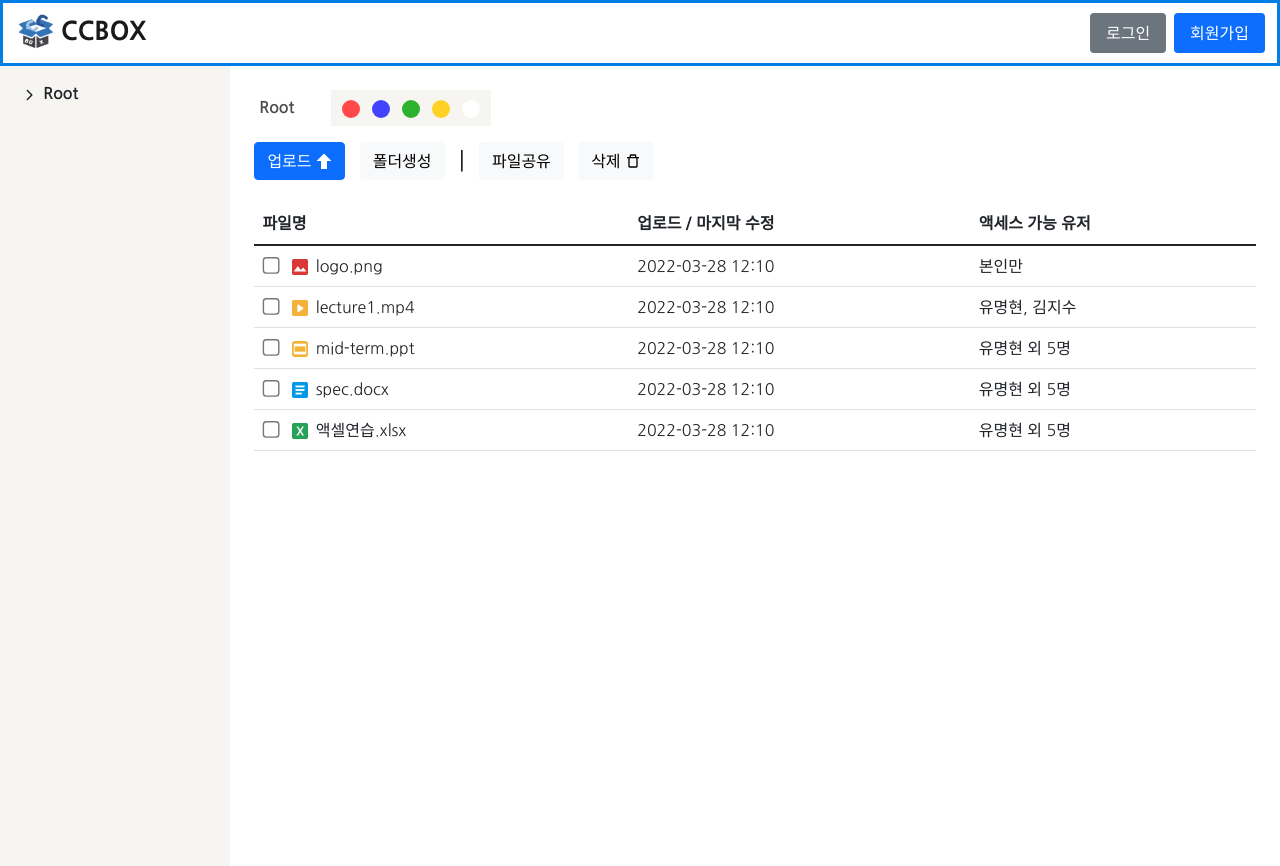
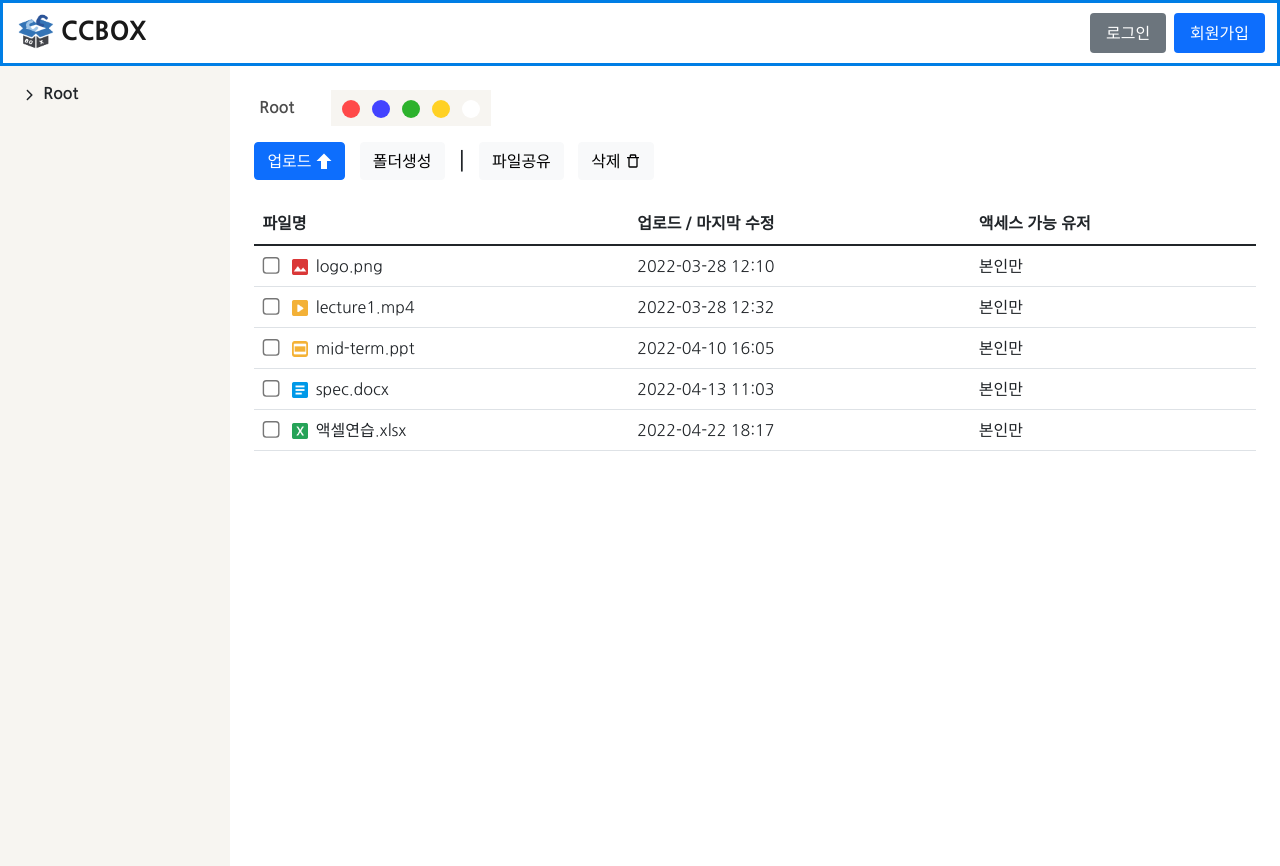
Before and after one commit to DevLeti/ccbox-fe, a React (Create React App) app: page /user in a window 1280 px wide. Built offline with nearby package versions, Linux system fonts and the light colour scheme.

Commit message:
ADD: file list 생성, view

```diff
--- a/src/components/FileUploadComponent.js
+++ b/src/components/FileUploadComponent.js
@@ -1,4 +1,4 @@
-import React from "react";
+import { React, useState, useRef, useCallback } from "react";
 import { IoMdClose } from "react-icons/io";
 import "../styles/FileUpload.css";
 import "../styles/ModalStyle.css";
@@ -7,6 +7,16 @@ import uploadIcon from "../assets/image/file_upload.png";
 const FileUploadComponent = (props) => {
   // 열기, 닫기를 부모로부터 받아옴
   const { open, close } = props;
+
+  const handleChangeFile = (e) => {
+    e.preventDefault();
+    console.log(e.target.files[0]);
+    let timer = setTimeout(() => {
+      if (window.confirm("파일이 정상적으로 업로드되었습니다.")) {
+        close();
+      }
+    }, 1000);
+  };
 
   return (
     // 모달이 열릴때 openModal 클래스가 생성된다.
@@ -20,7 +30,14 @@ const FileUploadComponent = (props) => {
             </div>
           </div>
           <hr />
-          <div className="upload-section">
+          <input
+            type="file"
+            id="fileUpload"
+            multiple
+            className="input-none"
+            onChange={(e) => handleChangeFile(e)}
+          />
+          <label className="upload-section stop-dragging" htmlFor="fileUpload">
             <div>
               <img src={uploadIcon} alt="upload-icon" className="icon-image" />
             </div>
@@ -31,7 +48,7 @@ const FileUploadComponent = (props) => {
               <br />
               클릭하여 파일 선택
             </div>
-          </div>
+          </label>
         </div>
       ) : null}
     </div>
--- a/src/components/MainPageComponent.js
+++ b/src/components/MainPageComponent.js
@@ -13,6 +13,60 @@ import PptLogo from "../assets/image/presentation_logo.png";
 import VideoLogo from "../assets/image/video_logo.png";
 import Sidebar from "../common/Sidebar/Sidebar";
 
+const FileListComponent = ({ files, openPreview }) => {
+  return (
+    <Table responsive="md">
+      <thead>
+        <tr>
+          <th>파일명</th>
+          <th>업로드 / 마지막 수정</th>
+          <th>액세스 가능 유저</th>
+        </tr>
+      </thead>
+      <tbody>
+        {files.map((file) => (
+          <tr>
+            <td className="file-name">
+              <input
+                type="checkbox"
+                name="xxx"
+                value="yyy"
+                className="file-check mg-right"
+              />
+              <div>
+                <span className="file-logo mg-right">
+                  {file.filestyle === "img" ? (
+                    <img src={ImgLogo} alt="img-logo" className="logo-image" />
+                  ) : file.filestyle === "video" ? (
+                    <img
+                      src={VideoLogo}
+                      alt="img-logo"
+                      className="logo-image"
+                    />
+                  ) : file.filestyle === "ppt" ? (
+                    <img src={PptLogo} alt="img-logo" className="logo-image" />
+                  ) : file.filestyle === "doc" ? (
+                    <img src={DocLogo} alt="img-logo" className="logo-image" />
+                  ) : (
+                    <img
+                      src={ExcelLogo}
+                      alt="img-logo"
+                      className="logo-image"
+                    />
+                  )}
+                </span>
+                {file.filename}
+              </div>
+            </td>
+            <td>{file.upload}</td>
+            <td>{file.access}</td>
+          </tr>
+        ))}
+      </tbody>
+    </Table>
+  );
+};
+
 const MainPageComponent = ({
   openUpload,
   openCreateDir,
@@ -23,6 +77,7 @@ const MainPageComponent = ({
   clickHighGreen,
   clickHighYellow,
   clickHighNone,
+  files,
 }) => {
   const highlightValue = useRecoilValue(highlightState);
 
@@ -84,105 +139,7 @@ const MainPageComponent = ({
           </Button>
         </div>
         <div className="filelist-block">
-          <Table responsive="md">
-            <thead>
-              <tr>
-                <th>파일명</th>
-                <th>업로드 / 마지막 수정</th>
-                <th>액세스 가능 유저</th>
-              </tr>
-            </thead>
-            <tbody>
-              <tr>
-                <td className="file-name">
-                  <input
-                    type="checkbox"
-                    name="xxx"
-                    value="yyy"
-                    className="file-check mg-right"
-                  />
-                  <span className="file-logo mg-right">
-                    <img src={ImgLogo} alt="img-logo" className="logo-image" />
-                  </span>
-                  logo.png
-                </td>
-                <td>2022-03-28 12:10</td>
-                <td>본인만</td>
-              </tr>
-              <tr>
-                <td className="file-name">
-                  <input
-                    type="checkbox"
-                    name="xxx"
-                    value="yyy"
-                    className="file-check mg-right"
-                  />
-                  <span className="file-logo mg-right" onClick={openPreview}>
-                    <img
-                      src={VideoLogo}
-                      alt="img-logo"
-                      className="logo-image"
-                    />
-                  </span>
-                  lecture1.mp4
-                </td>
-                <td>2022-03-28 12:10</td>
-                <td>유명현, 김지수</td>
-              </tr>
-              <tr>
-                <td className="file-name">
-                  <input
-                    type="checkbox"
-                    name="xxx"
-                    value="yyy"
-                    className="file-check mg-right"
-                  />
-                  <span className="file-logo mg-right">
-                    <img src={PptLogo} alt="img-logo" className="logo-image" />
-                  </span>
-                  mid-term.ppt
-                </td>
-                <td>2022-03-28 12:10</td>
-                <td>유명현 외 5명</td>
-              </tr>
-              <tr>
-                <td className="file-name">
-                  <input
-                    type="checkbox"
-                    name="xxx"
-                    value="yyy"
-                    className="file-check mg-right"
-                  />
-                  <span className="file-logo mg-right">
-                    <img src={DocLogo} alt="img-logo" className="logo-image" />
-                  </span>
-                  spec.docx
-                </td>
-                <td>2022-03-28 12:10</td>
-                <td>유명현 외 5명</td>
-              </tr>
-              <tr>
-                <td className="file-name">
-                  <input
-                    type="checkbox"
-                    name="xxx"
-                    value="yyy"
-                    className="file-check mg-right"
-                  />
-                  <span className="file-logo mg-right">
-                    <img
-                      src={ExcelLogo}
-                      alt="img-logo"
-                      className="logo-image"
-                    />
-                  </span>
-                  액셀연습.xlsx
-                </td>
-                <td>2022-03-28 12:10</td>
-                <td>유명현 외 5명</td>
-              </tr>
-            </tbody>
-          </Table>
+          <FileListComponent files={files} openPreview={openPreview} />
         </div>
       </div>
     </div>
--- a/src/containers/FileUploadContainer.js
+++ b/src/containers/FileUploadContainer.js
@@ -1,4 +1,4 @@
-import { React, useState } from "react";
+import { React, useState, useCallback } from "react";
 import FileUploadComponent from "../components/FileUploadComponent";
 
 const FileUploadContainer = () => {
--- a/src/containers/MainPageContainer.js
+++ b/src/containers/MainPageContainer.js
@@ -1,4 +1,4 @@
-import { React, useState } from "react";
+import { React, useState, useRef } from "react";
 import { highlightState } from "../recoil/atom";
 import { useRecoilState } from "recoil";
 import MainPageComponent from "../components/MainPageComponent";
@@ -8,6 +8,7 @@ import ShareFileComponent from "../components/ShareFileComponent";
 import PreviewComponent from "../components/PreviewComponent";
 
 const MainPageContainer = () => {
+  // modal open, close
   const [uploadOpen, setUploadOpen] = useState(false);
   const [createDirOpen, setCreateDirOpen] = useState(false);
   const [shareFileOpen, setShareFileOpen] = useState(false);
@@ -41,6 +42,7 @@ const MainPageContainer = () => {
     setPreviewOpen(false);
   };
 
+  // folder highlight
   const [highlight, setHighlight] = useRecoilState(highlightState);
 
   const clickHighRed = () => {
@@ -63,6 +65,45 @@ const MainPageContainer = () => {
     setHighlight("highlight-none");
   };
 
+  // file list
+  const files = [
+    {
+      id: 1,
+      filename: "logo.png",
+      filestyle: "img",
+      upload: "2022-03-28 12:10",
+      access: "본인만",
+    },
+    {
+      id: 2,
+      filename: "lecture1.mp4",
+      filestyle: "video",
+      upload: "2022-03-28 12:32",
+      access: "본인만",
+    },
+    {
+      id: 3,
+      filename: "mid-term.ppt",
+      filestyle: "ppt",
+      upload: "2022-04-10 16:05",
+      access: "본인만",
+    },
+    {
+      id: 4,
+      filename: "spec.docx",
+      filestyle: "doc",
+      upload: "2022-04-13 11:03",
+      access: "본인만",
+    },
+    {
+      id: 5,
+      filename: "액셀연습.xlsx",
+      filestyle: "excel",
+      upload: "2022-04-22 18:17",
+      access: "본인만",
+    },
+  ];
+
   return (
     <>
       <MainPageComponent
@@ -75,6 +116,7 @@ const MainPageContainer = () => {
         clickHighGreen={clickHighGreen}
         clickHighYellow={clickHighYellow}
         clickHighNone={clickHighNone}
+        files={files}
       />
       <FileUploadComponent open={uploadOpen} close={closeUpload} />
       <CreateDirComponent open={createDirOpen} close={closeCreateDir} />
--- a/src/recoil/atom.js
+++ b/src/recoil/atom.js
@@ -12,6 +12,7 @@ export const loggedInState = atom({
   default: false,
 });
 
+// highlight state
 export const highlightState = atom({
   key: "highlight",
   default: "highlight-none",
--- a/src/styles/FileUpload.css
+++ b/src/styles/FileUpload.css
@@ -12,9 +12,9 @@
   display: flex;
   align-items: center;
   justify-content: center;
-  background-color: #e6e6e6;
   border-radius: 1rem;
   border: 1px dashed #000000;
+  cursor: pointer;
 }
 
 .upload-comment {
@@ -24,3 +24,16 @@
   text-align: center;
   margin-left: 1rem;
 }
+
+.input-none {
+  display: none;
+}
+
+.stop-dragging {
+  background-color: #e6e6e6;
+}
+
+.file-dragging {
+  background-color: #525252;
+  color: #ffffff;
+}
--- a/src/styles/MainPage.css
+++ b/src/styles/MainPage.css
@@ -137,3 +137,7 @@
 .logo-image {
   width: 1rem;
 }
+
+.point-cursor {
+  cursor: pointer;
+}
```
